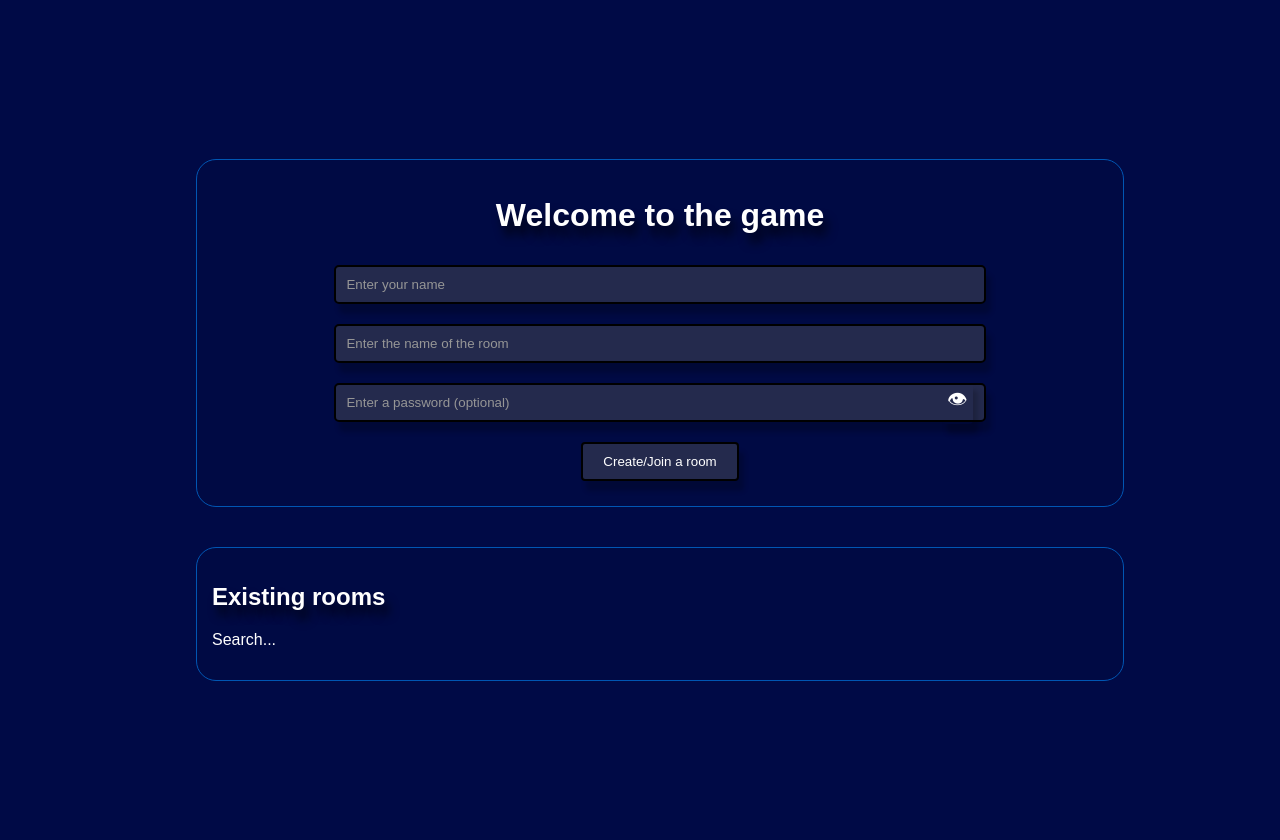
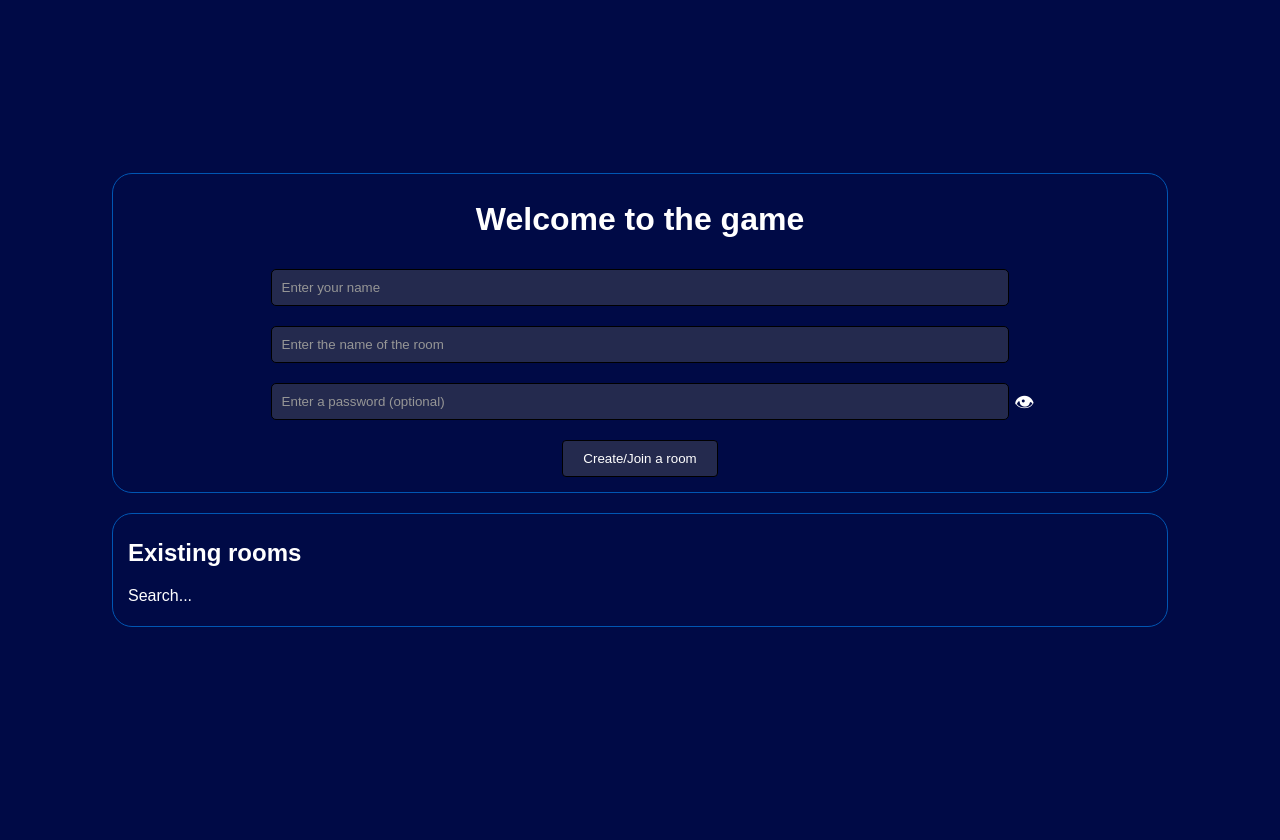
Before and after one commit to Davidhaba/game-chat, a Flask app: page / in a window 1280 px wide. After the commit the page ends 627 px from the top, so only its background shows below. Run offline with Flask 3, Linux system fonts and the light colour scheme; some libraries are stand-ins or nearby versions.

Commit message:
Update index.html

```diff
--- a/templates/index.html
+++ b/templates/index.html
@@ -11,6 +11,9 @@
             margin: 0;
             padding: 0;
             text-align: center;
+            display: flex;
+            flex-direction: column;
+            align-items: center;
             width: 100%;
             height: 100vh;
             overflow: hidden;
@@ -21,12 +24,11 @@
             padding: 10px;
             margin: 10px;
             width: 70%;
-            border: 2px solid black;
+            border: 1px solid black;
             border-radius: 5px;
             display: inline-block;
             background-color: rgba(90, 90, 90, 0.4);
             color: white;
-            box-shadow: 5px 10px 5px rgba(0, 0, 0, 0.2);
         }
 
         input[type="text"]::placeholder,
@@ -36,14 +38,13 @@
 
         button {
             padding: 10px 20px;
-            border: 2px solid black;
+            border: 1px solid black;
             border-radius: 4px;
             background-color: rgba(90, 90, 90, 0.4);
             color: white;
             cursor: pointer;
             margin: 10px;
             transition: background-color 0.3s, transform 0.2s;
-            box-shadow: 5px 10px 5px rgba(0, 0, 0, 0.2);
         }
 
         button:hover {
@@ -79,20 +80,18 @@
             padding: 8px;
             border-bottom: 1px solid #ddd;
         }
-
         #formRoom,
         #roomList {
             border: 1px solid #0056b3;
-            background-color: rgba(0, 0, 0, 0.03);
             border-radius: 20px;
-            width: 70%;
-            padding: 15px;
-            margin: 20px;
-            overflow: auto;
+            width: 80%;
+            padding: 5px 15px;
+            margin: 10px;
         }
 
         #roomList {
             text-align: left;
+            overflow: auto;
         }
 
         #connection {
@@ -124,7 +123,6 @@
             width: 70%;
             max-width: 500px;
         }
-
         #inputMessage {
             position: absolute;
             bottom: 20px;
@@ -141,13 +139,13 @@
 
         #togglePassword {
             position: absolute;
-            right: 14%;
+            right: 10%;
             border: none;
             cursor: pointer;
             font-size: 20px;
             background: none;
             color: white;
-            top: -3px;
+            top: -0px;
             padding: 5px 5px;
         }
 
@@ -198,9 +196,6 @@
             transform: scale(0.9);
         }
 
-        h2, h1 {
-            text-shadow: 5px 10px 10px rgba(0, 0, 0, 0.7);
-        }
     </style>
 </head>
 
```
